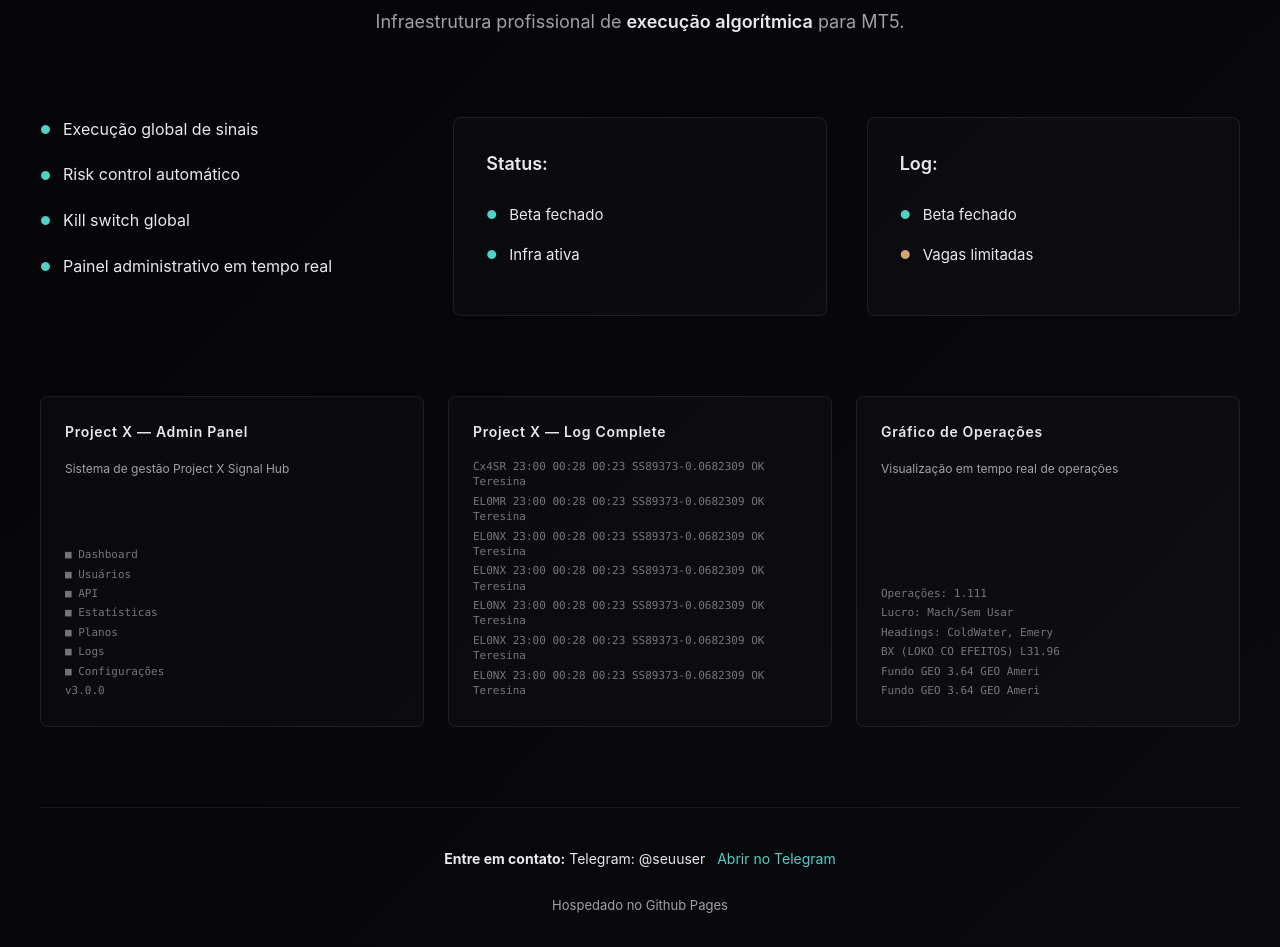
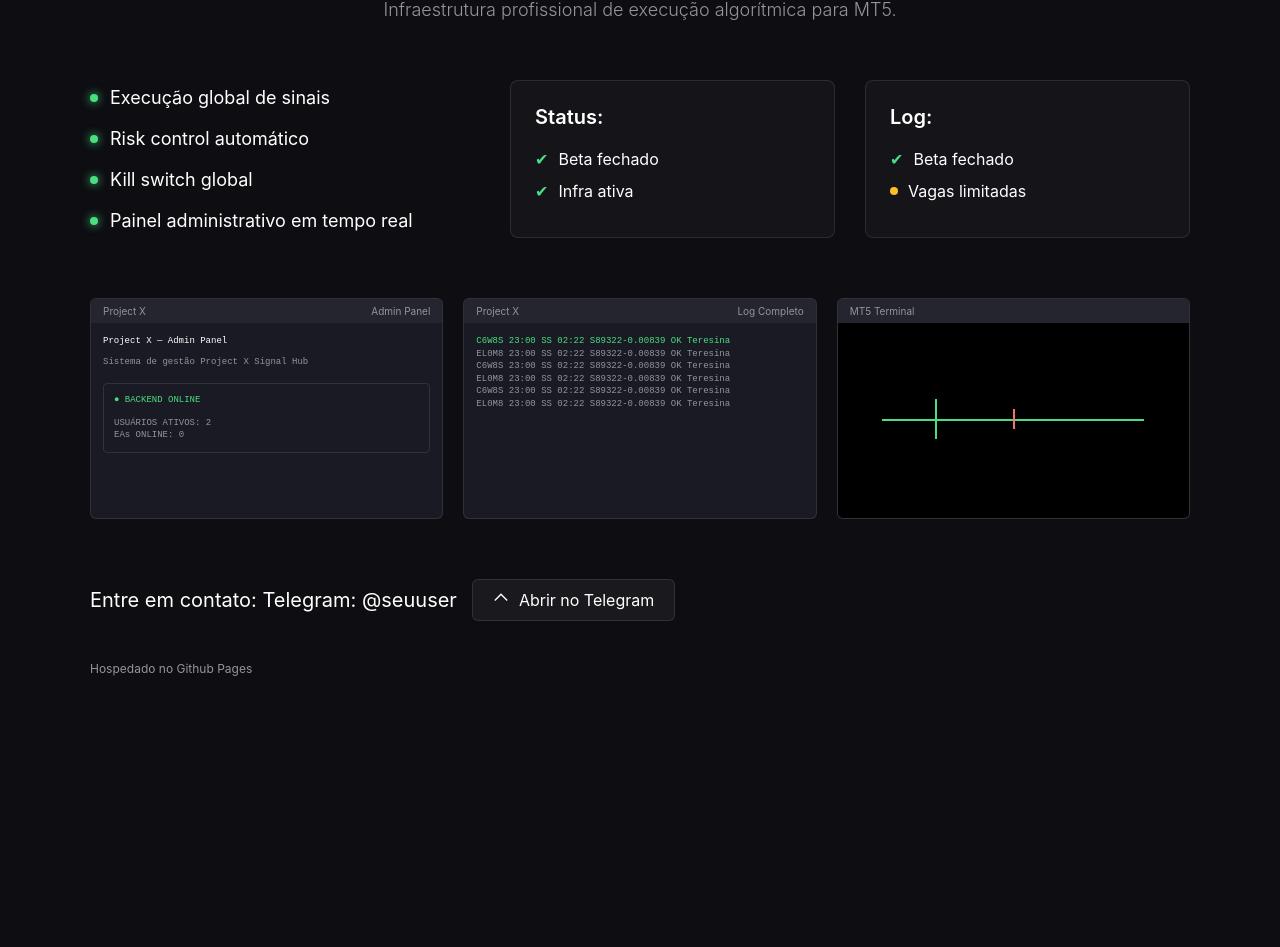
Before and after one commit to projeto-x-trading/project-x, a plain HTML site: page index.html in a window 1280 px wide. Shown: the part 221-1168 px from the top of the page. After the commit the page ends 937 px from the top, so only its background shows below. Drawn offline with Linux system fonts and the light colour scheme.

Commit message:
style: faithful reproduction of image design

```diff
--- a/index.html
+++ b/index.html
@@ -4,438 +4,306 @@
   <meta charset="UTF-8" />
   <meta name="viewport" content="width=device-width, initial-scale=1.0"/>
   <title>Project X — Infraestrutura de Execução Algorítmica</title>
-  <meta name="description" content="Infraestrutura profissional de execução algorítmica para MT5.">
+  <style>
+    :root {
+      --bg-color: #0d0d12;
+      --text-main: #ffffff;
+      --text-dim: #94949e;
+      --accent-green: #4ade80;
+      --accent-yellow: #fbbf24;
+      --border-color: rgba(255, 255, 255, 0.1);
+      --card-bg: rgba(255, 255, 255, 0.03);
+    }
 
-  <style>
     * {
       margin: 0;
       padding: 0;
       box-sizing: border-box;
     }
 
-    :root {
-      --bg-dark: #0a0a0f;
-      --bg-darker: #050508;
-      --text-primary: #e8e8ed;
-      --text-secondary: #a0a0a8;
-      --accent-green: #4fd1c5;
-      --accent-yellow: #d4a574;
-      --border-color: rgba(255, 255, 255, 0.08);
-      --card-bg: rgba(255, 255, 255, 0.02);
-    }
-
     body {
-      font-family: -apple-system, BlinkMacSystemFont, 'Segoe UI', 'Helvetica Neue', sans-serif;
-      background: linear-gradient(135deg, var(--bg-darker) 0%, var(--bg-dark) 100%);
-      color: var(--text-primary);
-      line-height: 1.6;
+      background-color: var(--bg-color);
+      color: var(--text-main);
+      font-family: -apple-system, BlinkMacSystemFont, "Inter", "Segoe UI", Roboto, sans-serif;
+      display: flex;
+      flex-direction: column;
+      align-items: center;
       min-height: 100vh;
+      padding: 40px 20px;
     }
 
     .container {
-      max-width: 1400px;
-      margin: 0 auto;
-      padding: 0 40px;
+      max-width: 1100px;
+      width: 100%;
     }
 
-    /* Header */
     header {
       display: flex;
       justify-content: space-between;
       align-items: center;
-      padding: 20px 0;
-      border-bottom: 1px solid var(--border-color);
+      width: 100%;
+      margin-bottom: 80px;
+    }
+
+    .header-left {
+      font-size: 14px;
+      color: var(--text-dim);
+      letter-spacing: 0.05em;
+    }
+
+    .header-right {
+      display: flex;
+      gap: 20px;
+    }
+
+    .btn-text {
+      color: var(--text-main);
+      text-decoration: none;
+      font-size: 14px;
+    }
+
+    .btn-outline {
+      border: 1px solid var(--border-color);
+      padding: 6px 16px;
+      border-radius: 4px;
+      color: var(--text-main);
+      text-decoration: none;
+      font-size: 14px;
+    }
+
+    .hero {
+      text-align: center;
       margin-bottom: 60px;
     }
 
-    .logo {
-      font-size: 14px;
-      font-weight: 500;
-      letter-spacing: 0.15em;
-      color: var(--text-secondary);
+    .hero h1 {
+      font-size: 48px;
+      font-weight: 600;
+      letter-spacing: 0.1em;
+      margin-bottom: 10px;
     }
 
-    .auth-links {
-      display: flex;
-      gap: 24px;
-      font-size: 14px;
+    .hero p {
+      font-size: 18px;
+      color: var(--text-dim);
+      font-weight: 300;
     }
 
-    .auth-links a {
-      color: var(--text-secondary);
-      text-decoration: none;
-      transition: color 0.3s;
-    }
-
-    .auth-links a:hover {
-      color: var(--text-primary);
-    }
-
-    /* Main Hero Section */
-    .hero {
-      text-align: center;
-      margin-bottom: 80px;
-    }
-
-    .hero h1 {
-      font-size: 56px;
-      font-weight: 300;
-      letter-spacing: 0.02em;
-      margin-bottom: 16px;
-      color: var(--text-primary);
-    }
-
-    .hero .subtitle {
-      font-size: 18px;
-      color: var(--text-secondary);
+    .main-grid {
+      display: grid;
+      grid-template-columns: 1.2fr 1fr 1fr;
+      gap: 30px;
       margin-bottom: 60px;
-      font-weight: 400;
-    }
-
-    .subtitle strong {
-      color: var(--text-primary);
-      font-weight: 600;
-    }
-
-    /* Features and Status Grid */
-    .content-grid {
-      display: grid;
-      grid-template-columns: 1fr 1fr 1fr;
-      gap: 40px;
-      margin-bottom: 80px;
-    }
-
-    .features-column {
-      grid-column: 1;
     }
 
     .features-list {
       list-style: none;
+      display: flex;
+      flex-direction: column;
+      justify-content: center;
+      gap: 20px;
     }
 
     .features-list li {
-      font-size: 16px;
-      margin-bottom: 20px;
       display: flex;
       align-items: center;
       gap: 12px;
-      color: var(--text-primary);
+      font-size: 18px;
+      color: var(--text-main);
     }
 
-    .features-list li::before {
-      content: '●';
-      color: var(--accent-green);
-      font-size: 12px;
-      flex-shrink: 0;
+    .dot {
+      width: 8px;
+      height: 8px;
+      background-color: var(--accent-green);
+      border-radius: 50%;
+      box-shadow: 0 0 10px var(--accent-green);
     }
 
-    .status-box {
-      border: 1px solid var(--border-color);
-      border-radius: 8px;
-      padding: 32px;
+    .status-card, .log-card {
       background: var(--card-bg);
-      grid-column: 2;
-    }
-
-    .status-box h3 {
-      font-size: 18px;
-      font-weight: 600;
-      margin-bottom: 24px;
-      color: var(--text-primary);
-    }
-
-    .status-item {
-      display: flex;
-      align-items: center;
-      gap: 12px;
-      margin-bottom: 16px;
-      font-size: 15px;
-    }
-
-    .status-item::before {
-      content: '●';
-      color: var(--accent-green);
-      font-size: 12px;
-      flex-shrink: 0;
-    }
-
-    .status-item.warning::before {
-      color: var(--accent-yellow);
-    }
-
-    .log-box {
-      border: 1px solid var(--border-color);
-      border-radius: 8px;
-      padding: 32px;
-      background: var(--card-bg);
-      grid-column: 3;
-    }
-
-    .log-box h3 {
-      font-size: 18px;
-      font-weight: 600;
-      margin-bottom: 24px;
-      color: var(--text-primary);
-    }
-
-    .log-item {
-      display: flex;
-      align-items: center;
-      gap: 12px;
-      margin-bottom: 16px;
-      font-size: 15px;
-    }
-
-    .log-item::before {
-      content: '●';
-      color: var(--accent-green);
-      font-size: 12px;
-      flex-shrink: 0;
-    }
-
-    .log-item.warning::before {
-      color: var(--accent-yellow);
-    }
-
-    /* Dashboard Preview Grid */
-    .dashboard-grid {
-      display: grid;
-      grid-template-columns: repeat(3, 1fr);
-      gap: 24px;
-      margin-bottom: 80px;
-    }
-
-    .dashboard-card {
       border: 1px solid var(--border-color);
       border-radius: 8px;
       padding: 24px;
-      background: var(--card-bg);
-      min-height: 280px;
-      display: flex;
-      flex-direction: column;
     }
 
-    .dashboard-card h4 {
-      font-size: 14px;
+    .card-title {
+      font-size: 20px;
       font-weight: 600;
-      margin-bottom: 16px;
-      color: var(--text-primary);
-      letter-spacing: 0.05em;
+      margin-bottom: 20px;
     }
 
-    .dashboard-card p {
-      font-size: 12px;
-      color: var(--text-secondary);
-      margin-bottom: 16px;
-      flex-grow: 1;
+    .status-item, .log-item {
+      display: flex;
+      align-items: center;
+      gap: 10px;
+      margin-bottom: 12px;
+      font-size: 16px;
+      color: var(--text-main);
     }
 
-    .dashboard-content {
-      font-size: 11px;
-      color: var(--text-secondary);
-      font-family: 'Monaco', 'Courier New', monospace;
-      line-height: 1.4;
-      overflow: hidden;
-      text-overflow: ellipsis;
-    }
-
-    .dashboard-content-line {
-      margin-bottom: 4px;
-      opacity: 0.7;
-    }
-
-    .dashboard-content-line.active {
-      opacity: 1;
+    .check-icon {
       color: var(--accent-green);
     }
 
-    /* Footer */
-    footer {
-      border-top: 1px solid var(--border-color);
-      padding-top: 40px;
-      padding-bottom: 40px;
-      text-align: center;
-      font-size: 14px;
+    .dot-yellow {
+      width: 8px;
+      height: 8px;
+      background-color: var(--accent-yellow);
+      border-radius: 50%;
     }
 
-    .footer-contact {
-      margin-bottom: 24px;
+    .previews-grid {
+      display: grid;
+      grid-template-columns: repeat(3, 1fr);
+      gap: 20px;
+      margin-bottom: 60px;
     }
 
-    .footer-contact strong {
-      color: var(--text-primary);
+    .preview-img {
+      width: 100%;
+      border-radius: 6px;
+      border: 1px solid var(--border-color);
+      background: #1a1a24;
+      aspect-ratio: 16/10;
+      display: flex;
+      flex-direction: column;
+      overflow: hidden;
     }
 
-    .footer-contact a {
-      color: var(--accent-green);
-      text-decoration: none;
-      margin-left: 8px;
+    .preview-header {
+      background: #252530;
+      padding: 6px 12px;
+      font-size: 10px;
+      color: var(--text-dim);
+      display: flex;
+      justify-content: space-between;
     }
 
-    .footer-contact a:hover {
-      text-decoration: underline;
+    .preview-body {
+      padding: 12px;
+      font-family: monospace;
+      font-size: 9px;
+      color: var(--text-dim);
+      line-height: 1.4;
     }
 
-    .footer-telegram {
-      margin-bottom: 24px;
+    .contact-section {
+      display: flex;
+      align-items: center;
+      gap: 15px;
+      font-size: 20px;
+      margin-bottom: 40px;
     }
 
-    .footer-telegram a {
-      color: var(--accent-green);
+    .btn-telegram {
+      background: rgba(255, 255, 255, 0.05);
+      border: 1px solid var(--border-color);
+      padding: 10px 20px;
+      border-radius: 6px;
+      color: var(--text-main);
       text-decoration: none;
-      display: inline-flex;
+      display: flex;
       align-items: center;
-      gap: 8px;
+      gap: 10px;
+      font-size: 16px;
     }
 
-    .footer-telegram a:hover {
-      text-decoration: underline;
+    footer {
+      font-size: 12px;
+      color: var(--text-dim);
+      margin-top: auto;
     }
 
-    .footer-credit {
-      color: var(--text-secondary);
-      font-size: 13px;
-    }
-
-    /* Responsive */
-    @media (max-width: 1200px) {
-      .content-grid {
+    @media (max-width: 900px) {
+      .main-grid, .previews-grid {
         grid-template-columns: 1fr;
-      }
-
-      .status-box,
-      .log-box {
-        grid-column: 1 !important;
-      }
-
-      .dashboard-grid {
-        grid-template-columns: repeat(2, 1fr);
-      }
-    }
-
-    @media (max-width: 768px) {
-      .container {
-        padding: 0 20px;
-      }
-
-      .hero h1 {
-        font-size: 36px;
-      }
-
-      .dashboard-grid {
-        grid-template-columns: 1fr;
-      }
-
-      .auth-links {
-        gap: 16px;
-        font-size: 12px;
       }
     }
   </style>
 </head>
-
 <body>
   <div class="container">
-
-    <!-- Header -->
     <header>
-      <div class="logo">seunome.project | project-x</div>
-      <div class="auth-links">
-        <a href="#">Sign in</a>
-        <a href="#">Sign up</a>
+      <div class="header-left">seunome.project | project-x</div>
+      <div class="header-right">
+        <a href="#" class="btn-text">Sign in</a>
+        <a href="#" class="btn-outline">Sign up</a>
       </div>
     </header>
 
-    <!-- Hero Section -->
     <section class="hero">
       <h1>PROJECT X</h1>
-      <p class="subtitle">Infraestrutura profissional de <strong>execução algorítmica</strong> para MT5.</p>
+      <p>Infraestrutura profissional de execução algorítmica para MT5.</p>
     </section>
 
-    <!-- Content Grid: Features, Status, Log -->
-    <div class="content-grid">
-      <!-- Features Column -->
-      <div class="features-column">
-        <ul class="features-list">
-          <li>Execução global de sinais</li>
-          <li>Risk control automático</li>
-          <li>Kill switch global</li>
-          <li>Painel administrativo em tempo real</li>
-        </ul>
+    <div class="main-grid">
+      <ul class="features-list">
+        <li><div class="dot"></div> Execução global de sinais</li>
+        <li><div class="dot"></div> Risk control automático</li>
+        <li><div class="dot"></div> Kill switch global</li>
+        <li><div class="dot"></div> Painel administrativo em tempo real</li>
+      </ul>
+
+      <div class="status-card">
+        <div class="card-title">Status:</div>
+        <div class="status-item"><span class="check-icon">✔</span> Beta fechado</div>
+        <div class="status-item"><span class="check-icon">✔</span> Infra ativa</div>
       </div>
 
-      <!-- Status Box -->
-      <div class="status-box">
-        <h3>Status:</h3>
-        <div class="status-item">Beta fechado</div>
-        <div class="status-item">Infra ativa</div>
-      </div>
-
-      <!-- Log Box -->
-      <div class="log-box">
-        <h3>Log:</h3>
-        <div class="log-item">Beta fechado</div>
-        <div class="log-item warning">Vagas limitadas</div>
+      <div class="log-card">
+        <div class="card-title">Log:</div>
+        <div class="log-item"><span class="check-icon">✔</span> Beta fechado</div>
+        <div class="log-item"><div class="dot-yellow"></div> Vagas limitadas</div>
       </div>
     </div>
 
-    <!-- Dashboard Preview Grid -->
-    <div class="dashboard-grid">
-      <!-- Card 1: Admin Panel -->
-      <div class="dashboard-card">
-        <h4>Project X — Admin Panel</h4>
-        <p>Sistema de gestão Project X Signal Hub</p>
-        <div class="dashboard-content">
-          <div class="dashboard-content-line">■ Dashboard</div>
-          <div class="dashboard-content-line">■ Usuários</div>
-          <div class="dashboard-content-line">■ API</div>
-          <div class="dashboard-content-line">■ Estatísticas</div>
-          <div class="dashboard-content-line">■ Planos</div>
-          <div class="dashboard-content-line">■ Logs</div>
-          <div class="dashboard-content-line">■ Configurações</div>
-          <div class="dashboard-content-line">v3.0.0</div>
+    <div class="previews-grid">
+      <div class="preview-img">
+        <div class="preview-header"><span>Project X</span><span>Admin Panel</span></div>
+        <div class="preview-body">
+          <div style="color: #fff; margin-bottom: 8px;">Project X — Admin Panel</div>
+          <div>Sistema de gestão Project X Signal Hub</div>
+          <div style="margin-top: 15px; border: 1px solid #333; padding: 10px; border-radius: 4px;">
+            <div style="color: #4ade80;">● BACKEND ONLINE</div>
+            <div style="margin-top: 10px;">USUÁRIOS ATIVOS: 2</div>
+            <div>EAs ONLINE: 0</div>
+          </div>
         </div>
       </div>
-
-      <!-- Card 2: Log Complete -->
-      <div class="dashboard-card">
-        <h4>Project X — Log Complete</h4>
-        <div class="dashboard-content">
-          <div class="dashboard-content-line">Cx4SR 23:00 00:28 00:23 SS89373-0.0682309 OK Teresina</div>
-          <div class="dashboard-content-line">EL0MR 23:00 00:28 00:23 SS89373-0.0682309 OK Teresina</div>
-          <div class="dashboard-content-line">EL0NX 23:00 00:28 00:23 SS89373-0.0682309 OK Teresina</div>
-          <div class="dashboard-content-line">EL0NX 23:00 00:28 00:23 SS89373-0.0682309 OK Teresina</div>
-          <div class="dashboard-content-line">EL0NX 23:00 00:28 00:23 SS89373-0.0682309 OK Teresina</div>
-          <div class="dashboard-content-line">EL0NX 23:00 00:28 00:23 SS89373-0.0682309 OK Teresina</div>
-          <div class="dashboard-content-line">EL0NX 23:00 00:28 00:23 SS89373-0.0682309 OK Teresina</div>
+      <div class="preview-img">
+        <div class="preview-header"><span>Project X</span><span>Log Completo</span></div>
+        <div class="preview-body">
+          <div style="color: #4ade80;">C6W8S 23:00 SS 02:22 S89322-0.00839 OK Teresina</div>
+          <div>EL0M8 23:00 SS 02:22 S89322-0.00839 OK Teresina</div>
+          <div>C6W8S 23:00 SS 02:22 S89322-0.00839 OK Teresina</div>
+          <div>EL0M8 23:00 SS 02:22 S89322-0.00839 OK Teresina</div>
+          <div>C6W8S 23:00 SS 02:22 S89322-0.00839 OK Teresina</div>
+          <div>EL0M8 23:00 SS 02:22 S89322-0.00839 OK Teresina</div>
         </div>
       </div>
-
-      <!-- Card 3: Trading Chart -->
-      <div class="dashboard-card">
-        <h4>Gráfico de Operações</h4>
-        <p>Visualização em tempo real de operações</p>
-        <div class="dashboard-content">
-          <div class="dashboard-content-line">Operações: 1.111</div>
-          <div class="dashboard-content-line">Lucro: Mach/Sem Usar</div>
-          <div class="dashboard-content-line">Headings: ColdWater, Emery</div>
-          <div class="dashboard-content-line">BX (LOKO CO EFEITOS) L31.96</div>
-          <div class="dashboard-content-line">Fundo GEO 3.64 GEO Ameri</div>
-          <div class="dashboard-content-line">Fundo GEO 3.64 GEO Ameri</div>
+      <div class="preview-img">
+        <div class="preview-header"><span>MT5 Terminal</span></div>
+        <div class="preview-body" style="background: #000; height: 100%; display: flex; align-items: center; justify-content: center;">
+          <div style="width: 80%; height: 2px; background: #4ade80; position: relative;">
+            <div style="position: absolute; top: -20px; left: 20%; width: 2px; height: 40px; background: #4ade80;"></div>
+            <div style="position: absolute; top: -10px; left: 50%; width: 2px; height: 20px; background: #f87171;"></div>
+          </div>
         </div>
       </div>
     </div>
 
-    <!-- Footer -->
+    <div class="contact-section">
+      <span>Entre em contato: Telegram: @seuuser</span>
+      <a href="#" class="btn-telegram">
+        <svg width="16" height="16" viewBox="0 0 24 24" fill="currentColor"><path d="M12 2L2 12l1.41 1.41L12 4.83l8.59 8.58L22 12z"/></svg>
+        Abrir no Telegram
+      </a>
+    </div>
+
     <footer>
-      <div class="footer-contact">
-        <strong>Entre em contato:</strong> Telegram: @seuuser <a href="#">Abrir no Telegram</a>
-      </div>
-      <div class="footer-credit">
-        Hospedado no Github Pages
-      </div>
+      Hospedado no Github Pages
     </footer>
-
   </div>
 </body>
 </html>
```
